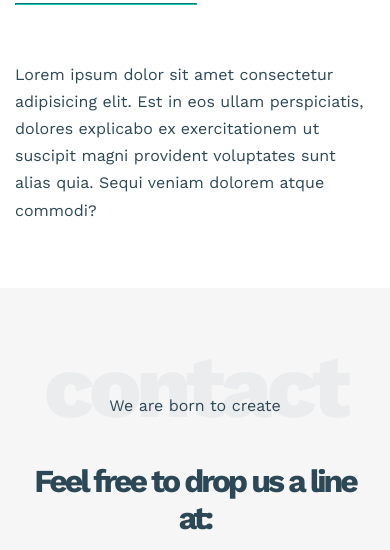
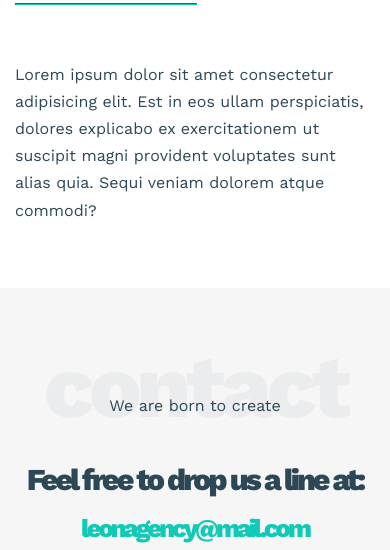
Before and after one commit to hamza-che/Leon_Template, a plain HTML site: page index.html in a window 390 px wide. Shown: the part 6046-6596 px from the top of the page. Drawn offline with nearby package versions, Linux system fonts and the light colour scheme.

Commit message:
modified font-size of contact section on mobile screens

```diff
--- a/css/main.scss
+++ b/css/main.scss
@@ -478,7 +478,15 @@ html {
 .contact .info .social i:hover {
     color: var(--primary-color);
 }
-@media (max-width: 991px) {
+@media (max-width: 768px) {
+    .contact .info .label {
+        font-size: 1.9rem;
+    }
+    .contact .info .link {
+        font-size: 1.6rem;
+    }
+}
+@media (min-width: 769px) and (max-width: 991px) {
     .contact .info .label {
         font-weight: 700;
         font-size: 2rem;
```
Also changed, not shown: css/main.css, 1 other file.
